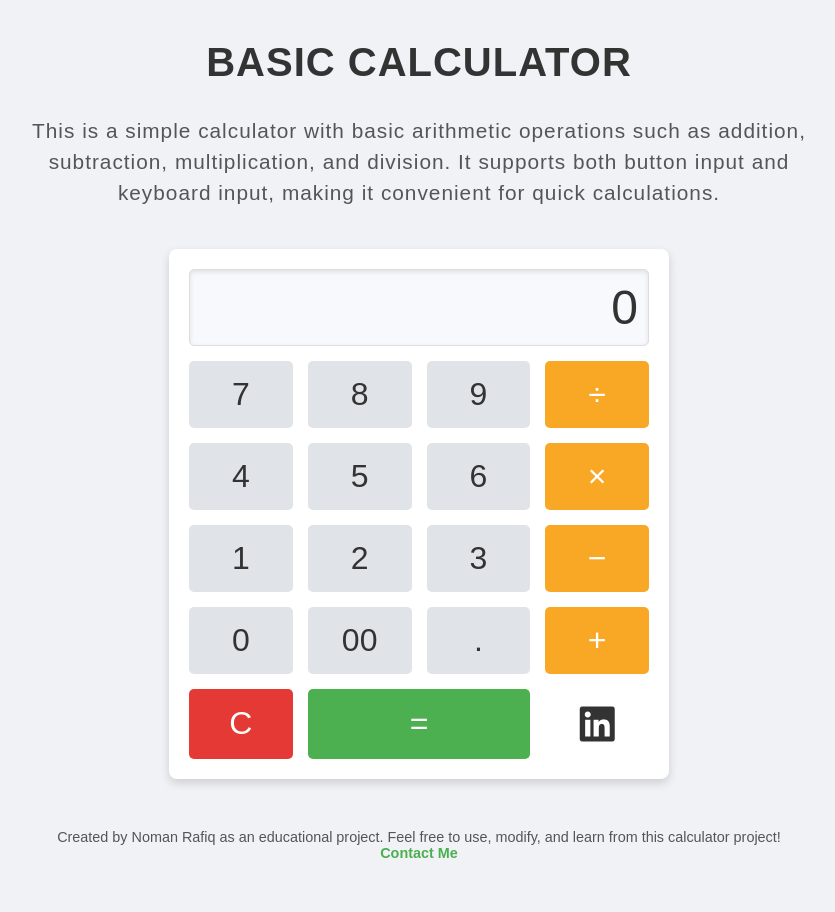
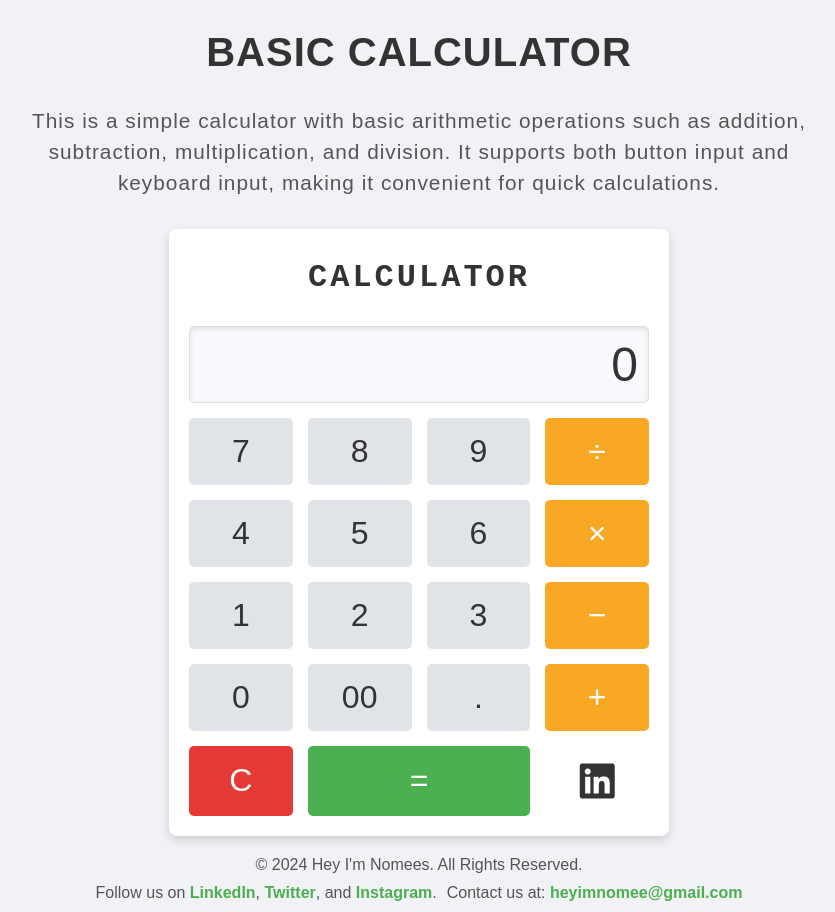
Before and after one commit to imnomee/CodeAlpha-calculator-app, a plain HTML site: page index.html in a window 1280 px wide. Shown: the whole page, without its empty margins (221-1056 px from the left). Drawn offline with Linux system fonts and the light colour scheme.

Commit message:
updated readme

```diff
--- a/index.html
+++ b/index.html
@@ -23,6 +23,7 @@
             </p>
         </header>
         <div class="calculator">
+            <div class="calc-header">Calculator</div>
             <!-- Display Screen -->
             <div class="display" id="display">0</div>
 
@@ -61,11 +62,21 @@
             </div>
         </div>
         <footer>
-            <p>
-                Created by Noman Rafiq as an educational project. Feel free to
-                use, modify, and learn from this calculator project!
-            </p>
-            <p><a href="mailto:noman@example.com">Contact Me</a></p>
+            <p>&copy; 2024 Hey I'm Nomees. All Rights Reserved.</p>
+            <div class="detail">
+                <p>
+                    Follow us on
+                    <a href="https://www.linkedin.com/in/heyimnomee/"
+                        >LinkedIn</a
+                    >, <a href="#">Twitter</a>, and <a href="#">Instagram</a>.
+                </p>
+                <p>
+                    Contact us at:
+                    <a href="mailto:heyimnomee@gmail.com"
+                        >heyimnomee@gmail.com</a
+                    >
+                </p>
+            </div>
         </footer>
         <script src="app.js"></script>
     </body>
--- a/style.css
+++ b/style.css
@@ -15,7 +15,6 @@ body {
     min-height: 100vh;
     background-color: #f0f2f5;
     color: #333;
-    padding: 10px;
     overflow: hidden;
 }
 
@@ -23,7 +22,6 @@ body {
 header {
     padding: 30px;
     text-align: center;
-    margin-bottom: 20px;
     letter-spacing: 1px;
 }
 
@@ -53,7 +51,15 @@ header p {
     flex-direction: column;
     align-items: center;
     margin: auto;
-    margin-top: -10px;
+}
+.calc-header {
+    margin: 10px;
+    font-size: 2rem;
+    font-family: 'Courier New', Courier, monospace;
+    text-transform: uppercase;
+    font-weight: 600;
+    letter-spacing: 3px;
+    margin-bottom: 30px;
 }
 
 /* Display Styling */
@@ -133,9 +139,8 @@ header p {
 footer {
     text-align: center;
     margin-top: 20px;
-    font-size: 0.9rem;
+    font-size: 1rem;
     color: #555;
-    padding: 30px;
 }
 
 footer a {
@@ -143,9 +148,18 @@ footer a {
     text-decoration: none;
     font-weight: bold;
 }
+footer p {
+    margin-bottom: 10px;
+}
 
 footer a:hover {
     text-decoration: underline;
+}
+footer .detail {
+    display: flex;
+}
+.detail p:last-child {
+    margin-left: 10px;
 }
 
 .linkedin {
```
Also changed, not shown: 1 other file.
